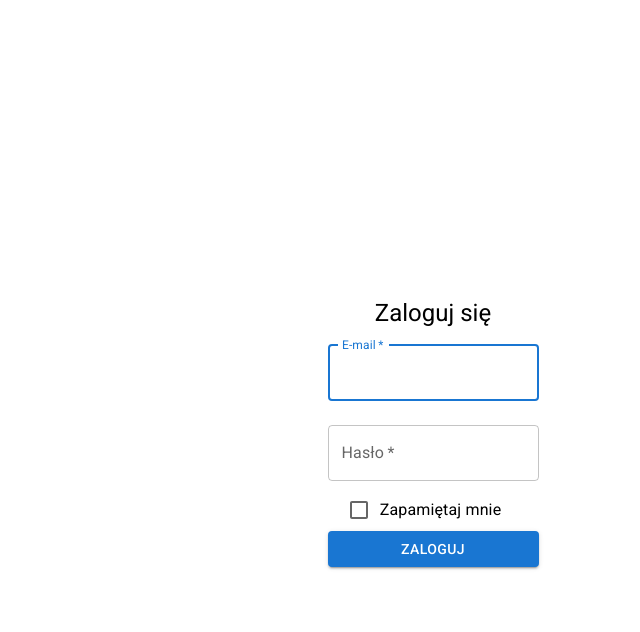
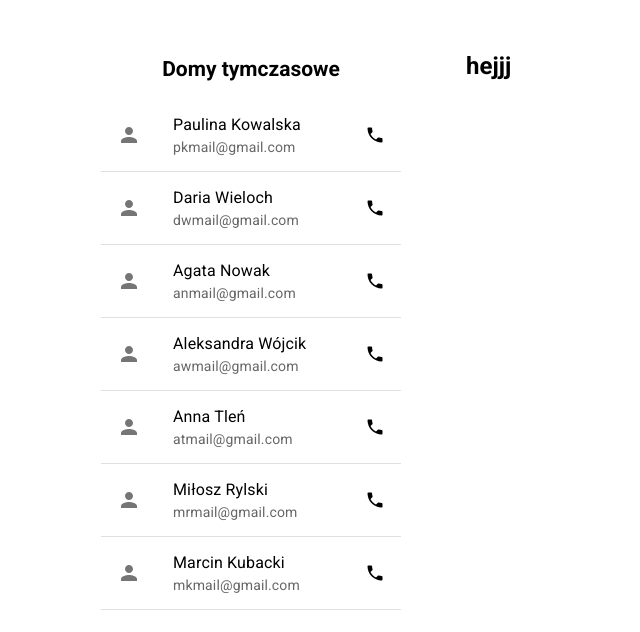
Before and after one commit to PauStrzy/Temporary-houses-app, a React (Vite) app: page / in a window 1280 px wide. Shown: the top 632 px of the page, without its empty margins (207-847 px from the left). Built offline with nearby package versions, Linux system fonts and the light colour scheme.

Commit message:
HomesList creation

```diff
--- a/package.json
+++ b/package.json
@@ -12,6 +12,7 @@
     "@emotion/react": "^11.10.6",
     "@emotion/styled": "^11.10.6",
     "@fontsource/roboto": "^4.5.8",
+    "@mui/icons-material": "^5.11.16",
     "@mui/material": "^5.12.1",
     "react": "^18.2.0",
     "react-dom": "^18.2.0"
--- a/src/App.jsx
+++ b/src/App.jsx
@@ -1,10 +1,11 @@
 import './App.css'
-import Login from './components/Login'
+import HomesList from './components/HomesList'
+// import Login from './components/Login'
 
 function App() {
 	return (
 		<div className='App'>
-			<Login />
+			<HomesList />
 		</div>
 	)
 }
--- /dev/null
+++ b/src/components/HomesList.jsx
@@ -0,0 +1,59 @@
+import { homes } from '../homes'
+import Box from '@mui/material/Box'
+import List from '@mui/material/List'
+import ListItem from '@mui/material/ListItem'
+import ListItemButton from '@mui/material/ListItemButton'
+import ListItemIcon from '@mui/material/ListItemIcon'
+import ListItemText from '@mui/material/ListItemText'
+import Divider from '@mui/material/Divider'
+import PersonIcon from '@mui/icons-material/Person'
+import PhoneIcon from '@mui/icons-material/Phone'
+import { Grid } from '@mui/material'
+
+const HomesList = () => {
+	return (
+		<div>
+			<Grid container spacing={0.5}>
+				<Grid item xs={2}>
+					<Box
+						sx={{
+							width: 300,
+							display: 'inline-block',
+							fontWeight: 'bold',
+
+							fontSize: 14,
+						}}>
+						<nav>
+							<List>
+								<h1>Domy tymczasowe</h1>
+								{homes.map(({ id, name, surname, email }) => {
+									return (
+										<div key={id}>
+											<ListItem disablePadding>
+												<ListItemButton>
+													<ListItemIcon>
+														<PersonIcon />
+													</ListItemIcon>
+													<ListItemText primary={`${name} ${surname} `} secondary={email} />
+
+													<PhoneIcon fontSize='small' />
+												</ListItemButton>
+											</ListItem>
+											<Divider />
+										</div>
+									)
+								})}
+							</List>
+						</nav>
+					</Box>
+				</Grid>
+				<Grid item xs={10}>
+					<Box sx={{ maxWidth: 360, display: 'inline-block', width: 360, height: 1000 }}>
+						<h2>hejjj</h2>
+					</Box>
+				</Grid>
+			</Grid>
+		</div>
+	)
+}
+export default HomesList
--- a/src/components/Login.jsx
+++ b/src/components/Login.jsx
@@ -1,22 +1,12 @@
 import Button from '@mui/material/Button'
 import TextField from '@mui/material/TextField'
-import Box from '@mui/material/Box'
 import Typography from '@mui/material/Typography'
-import Container from '@mui/material/Container'
 import FormControlLabel from '@mui/material/FormControlLabel'
 import Checkbox from '@mui/material/Checkbox'
 
 function Login() {
 	return (
 		<div className='Login'>
-			<Container component='main' maxWidth='xs'>
-				<Box
-					sx={{
-						marginTop: 8,
-						display: 'flex',
-						flexDirection: 'column',
-						alignItems: 'center',
-					}}>
 			<Typography component='h1' variant='h5'>
 				Zaloguj się
 			</Typography>
@@ -47,8 +37,6 @@ function Login() {
 			<Button fullWidth variant='contained' type='submit'>
 				Zaloguj
 			</Button>
-				</Box>
-			</Container>
 		</div>
 	)
 }
--- /dev/null
+++ b/src/homes.js
@@ -0,0 +1,80 @@
+const homes = [
+	{
+		id: 0,
+		name: 'Paulina',
+		surname: 'Kowalska',
+		location: 'Gdynia Redłowo',
+		coordinates: [],
+		dogs: 2,
+		cats: 0,
+		mobile: 355344506,
+		email: 'pkmail@gmail.com',
+	},
+	{
+		id: 1,
+		name: 'Daria',
+		surname: 'Wieloch',
+		location: 'Gdańsk Orunia',
+		coordinates: [],
+		dogs: 2,
+		cats: 1,
+		mobile: 776356225,
+		email: 'dwmail@gmail.com',
+	},
+	{
+		id: 2,
+		name: 'Agata',
+		surname: 'Nowak',
+		location: 'Gdynia Kowale',
+		coordinates: [],
+		dogs: 0,
+		cats: 0,
+		mobile: 468946122,
+		email: 'anmail@gmail.com',
+	},
+	{
+		id: 3,
+		name: 'Aleksandra',
+		surname: 'Wójcik',
+		location: 'Gdynia Śródmieście',
+		coordinates: [],
+		dogs: 0,
+		cats: 0,
+		mobile: 468946122,
+		email: 'awmail@gmail.com',
+	},
+	{
+		id: 4,
+		name: 'Anna',
+		surname: 'Tleń',
+		location: 'Gdańsk Wrzeszcz',
+		coordinates: [],
+		dogs: 0,
+		cats: 0,
+		mobile: 468946122,
+		email: 'atmail@gmail.com',
+	},
+	{
+		id: 5,
+		name: 'Miłosz',
+		surname: 'Rylski',
+		location: 'Gdańsk Wrzeszcz',
+		coordinates: [],
+		dogs: 0,
+		cats: 0,
+		mobile: 468946122,
+		email: 'mrmail@gmail.com',
+	},
+	{
+		id: 6,
+		name: 'Marcin',
+		surname: 'Kubacki',
+		location: 'Gdańsk Zaspa',
+		coordinates: [],
+		dogs: 0,
+		cats: 0,
+		mobile: 468946122,
+		email: 'mkmail@gmail.com',
+	},
+]
+export { homes }
--- a/src/main.jsx
+++ b/src/main.jsx
@@ -2,6 +2,8 @@ import React from 'react'
 import ReactDOM from 'react-dom/client'
 import App from './App'
 import './index.css'
+import Container from '@mui/material/Container'
+import Box from '@mui/material/Box'
 import '@fontsource/roboto/300.css'
 import '@fontsource/roboto/400.css'
 import '@fontsource/roboto/500.css'
@@ -9,6 +11,13 @@ import '@fontsource/roboto/700.css'
 
 ReactDOM.createRoot(document.getElementById('root')).render(
 	<React.StrictMode>
-		<App />
+		<Container component='main'>
+			<Box
+				sx={{
+					width: '100%',
+				}}>
+				<App />
+			</Box>
+		</Container>
 	</React.StrictMode>
 )
```
Also changed, not shown: 1 other file (tests, documents, lock files or other folders). Lines whose indentation alone changed are shown as unchanged.
